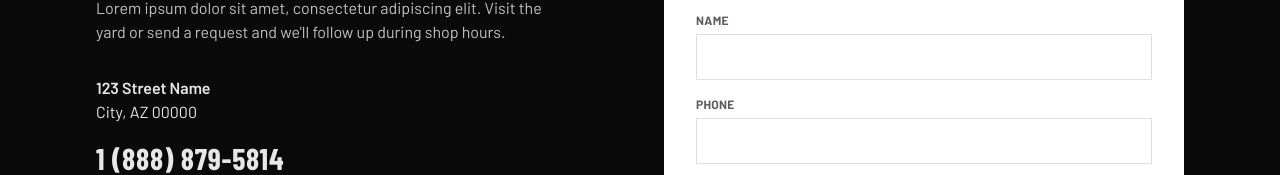
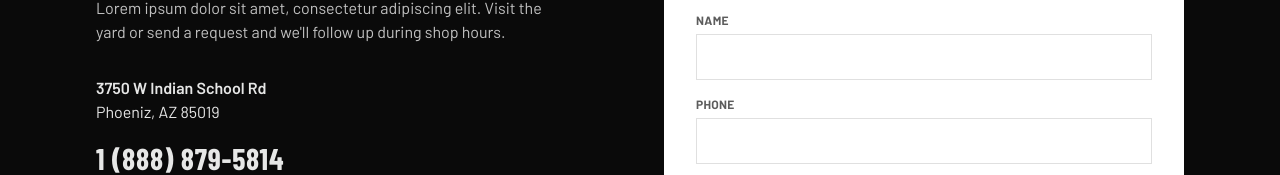
Before and after one commit to thefriendlychemist/trucks, a Next.js app: page / in a window 1280 px wide. Shown: the part 2752-2927 px from the top of the page. Built offline with nearby package versions, Linux system fonts and the light colour scheme.

Commit message:
Update address in Location component

```diff
--- a/src/components/Location.tsx
+++ b/src/components/Location.tsx
@@ -23,8 +23,8 @@ export function Location() {
           </p>
 
           <address className="mt-8 not-italic text-white/90">
-            <p className="font-semibold">123 Street Name</p>
-            <p>City, AZ 00000</p>
+            <p className="font-semibold">3750 W Indian School Rd</p>
+            <p>Phoeniz, AZ 85019</p>
             <p className="mt-4">
               <a
                 href="tel:1 (888) 879-5814"
```
